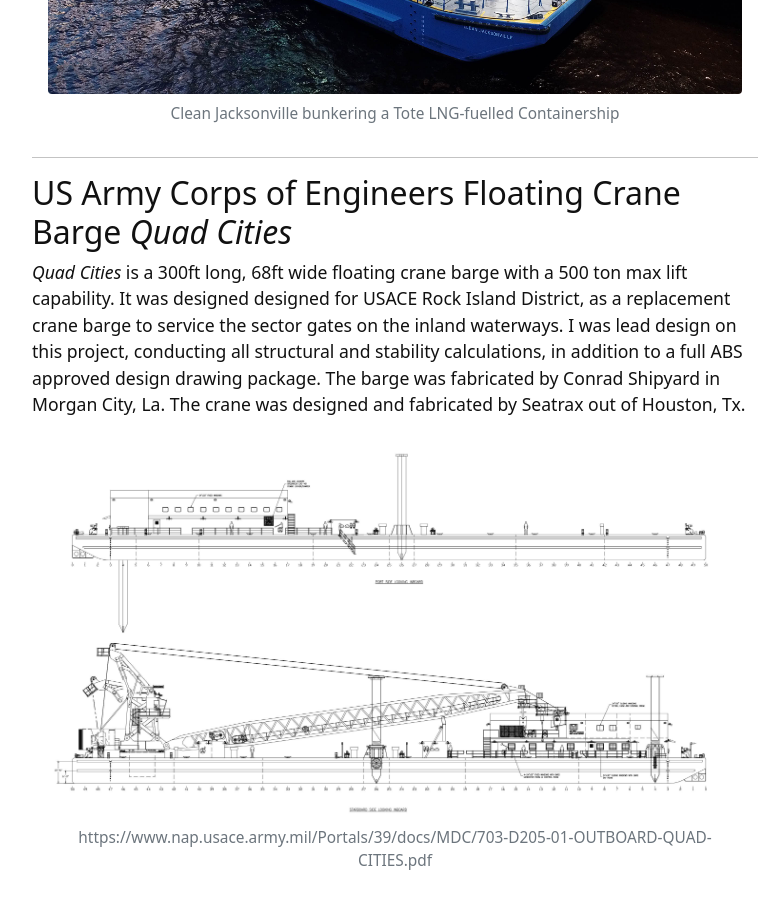
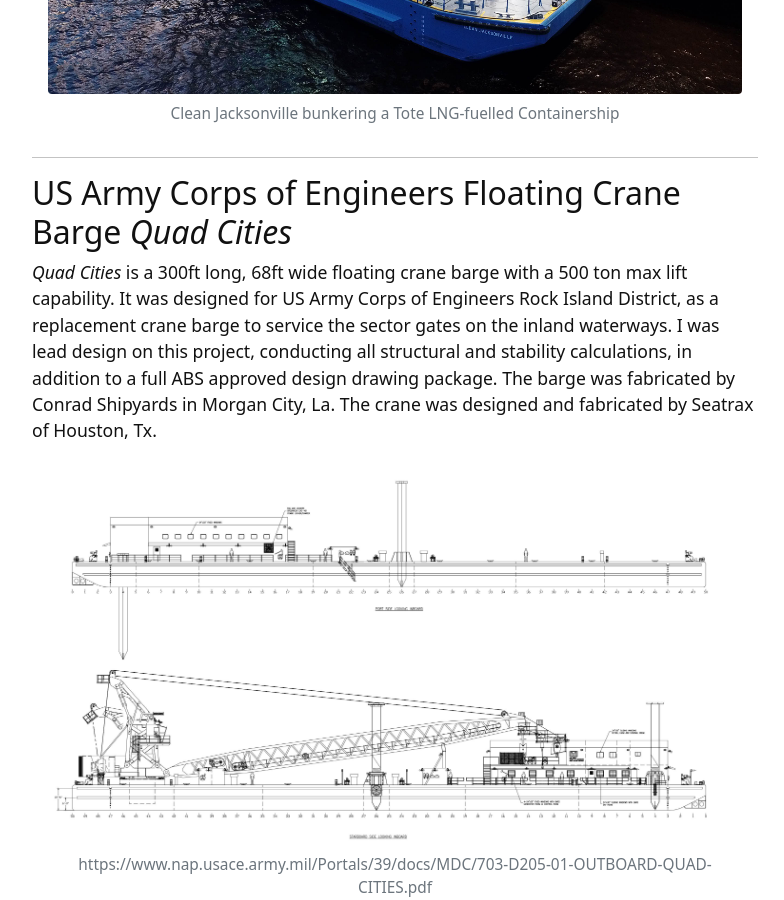
Before and after one commit to ccluett/website, a Jekyll site: the page built from content/1-projects.md, in a window 1280 px wide and 900 px high, scrolled down 2727 px. Shown: the whole window, without its empty margins (245-1029 px from the left). Built offline with Jekyll 4.4.1, drawn with Linux system fonts in a browser that asks for light colours.

Commit message:
Update 1-projects.md

```diff
--- a/content/1-projects.md
+++ b/content/1-projects.md
@@ -27,7 +27,7 @@ The *Clean Jacksonville* was the first LNG bunkering barge built in North Americ
 
 ## US Army Corps of Engineers Floating Crane Barge *Quad Cities*
 
-*Quad Cities* is a 300ft long, 68ft wide floating crane barge with a 500 ton max lift capability. It was designed designed for USACE Rock Island District, as a replacement crane barge to service the sector gates on the inland waterways. I was lead design on this project, conducting all structural and stability calculations, in addition to a full ABS approved design drawing package. The barge was fabricated by Conrad Shipyard in Morgan City, La. The crane was designed and fabricated by Seatrax out of Houston, Tx.
+*Quad Cities* is a 300ft long, 68ft wide floating crane barge with a 500 ton max lift capability. It was designed for US Army Corps of Engineers Rock Island District, as a replacement crane barge to service the sector gates on the inland waterways. I was lead design on this project, conducting all structural and stability calculations, in addition to a full ABS approved design drawing package. The barge was fabricated by Conrad Shipyards in Morgan City, La. The crane was designed and fabricated by Seatrax of Houston, Tx.
 
 {% include figure.html img="quad-cities-cad.JPG" caption="https://www.nap.usace.army.mil/Portals/39/docs/MDC/703-D205-01-OUTBOARD-QUAD-CITIES.pdf" width="100%" %}
 
```
